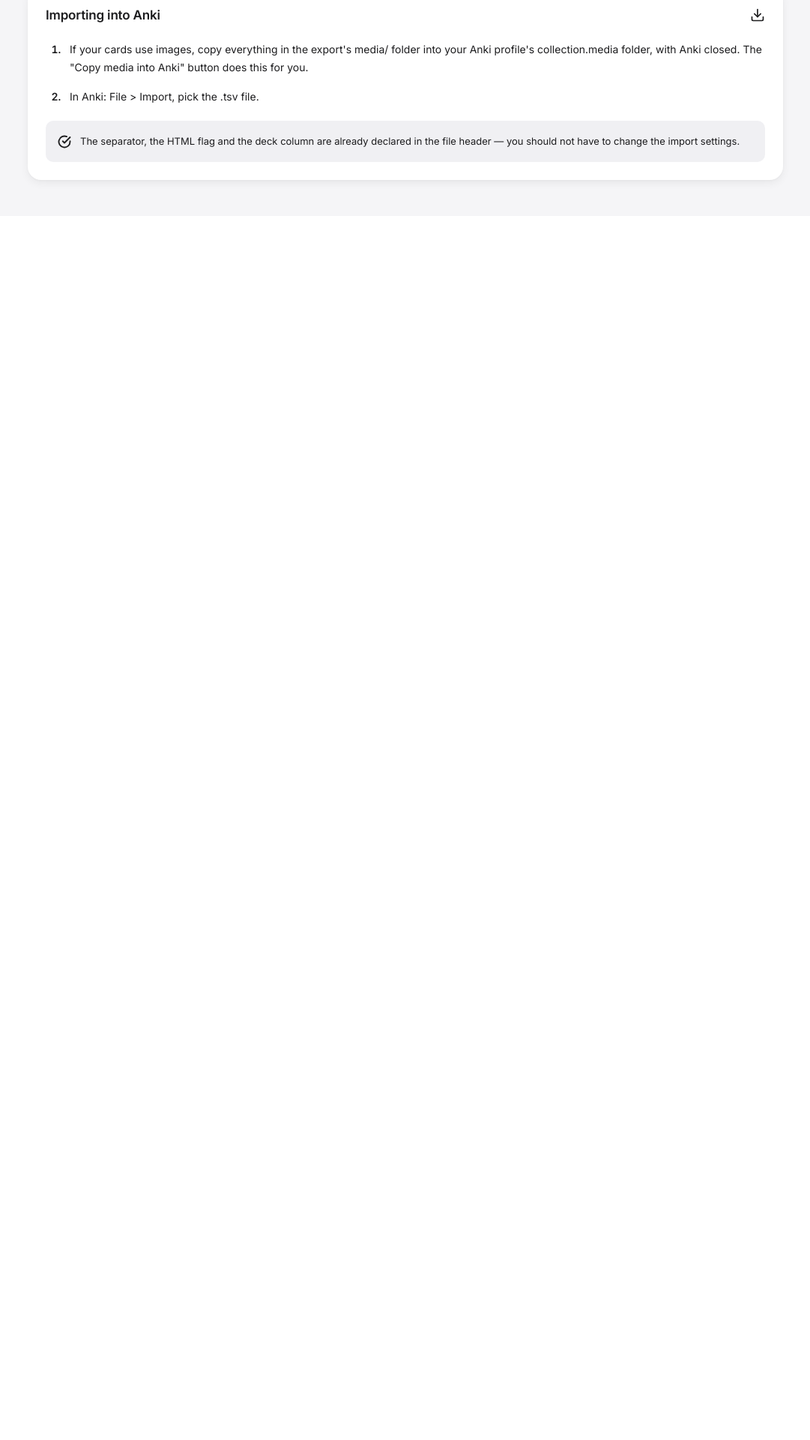
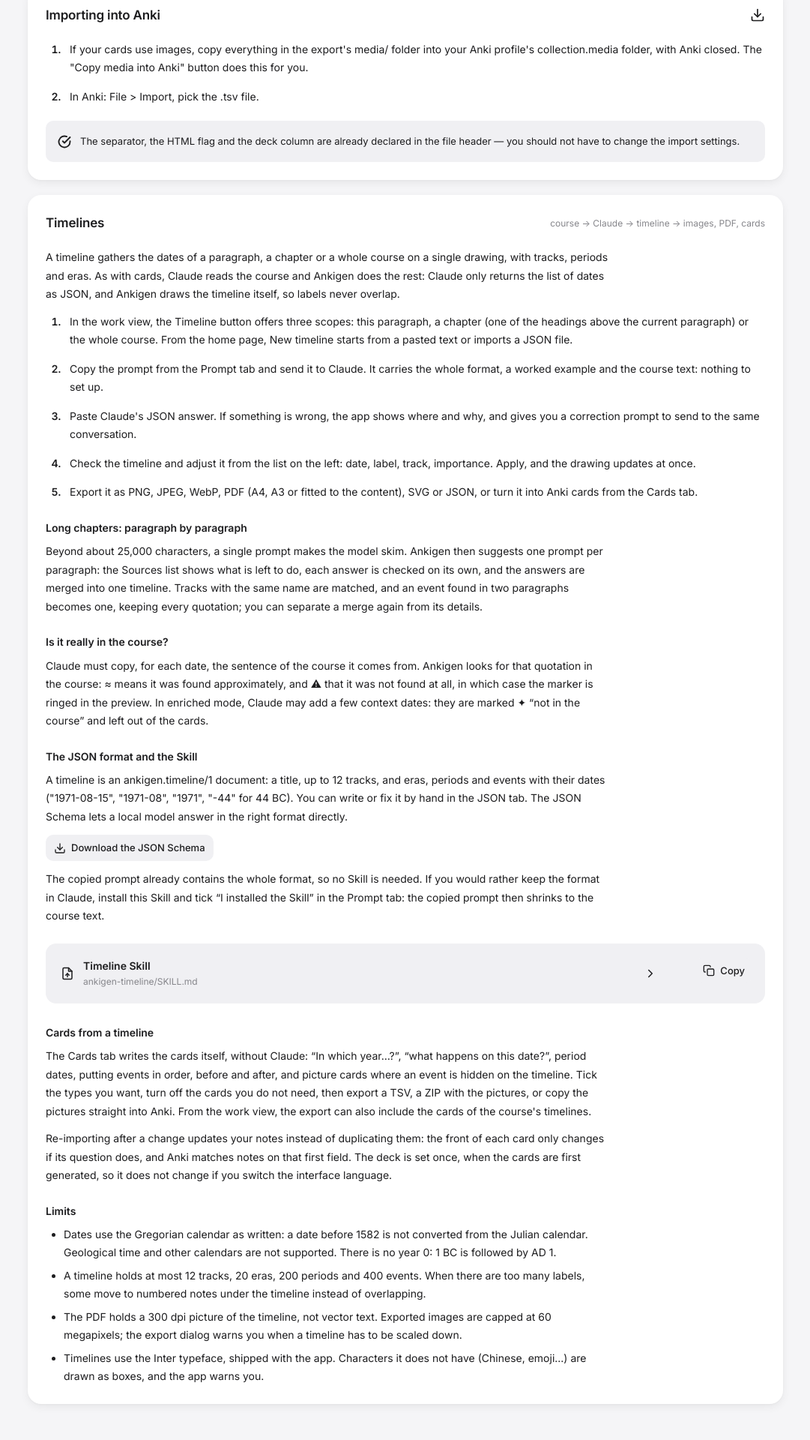
Before and after one commit to leoprosy/Anki-Gen, a Flask app: page /help in a window 1280 px wide. Shown: the part 1032-2952 px from the top of the page at 75% size, without its empty margins (99-1180 px from the left). Before the commit the page ends 1281 px from the top, so only its background shows below. Run offline with Flask 3, Linux system fonts and the light colour scheme; data that the repository does not hold is empty; some libraries are stand-ins or nearby versions.

Commit message:
feat(help): explain timelines on the help page
Add a "Timelines" section to the How to use page: the steps from scope to
export, per-paragraph extraction for long chapters, how quotations are
checked, the JSON format with a downloadable JSON Schema, the timeline Skill
to copy (built from the same blocks as the prompt), cards and re-import, and
the limits (Gregorian calendar as written, sizes, raster PDF, fonts).

Co-Authored-By: Claude Opus 5.5 <noreply@anthropic.com>

```diff
--- a/app.py
+++ b/app.py
@@ -274,10 +274,21 @@ def load_skill_template(lang):
     return ""
 
 
+def _timeline_skill_text(lang):
+    """Le Skill frise de l'aide ; une frise cassée ne doit pas empêcher l'aide de s'afficher."""
+    try:
+        import timeline_prompt
+        return timeline_prompt.skill_text(lang)
+    except Exception:           # noqa: BLE001 — l'aide passe avant la frise
+        app.logger.exception("Skill frise illisible")
+        return ""
+
+
 @app.route("/help")
 def help_page():
     return render_template("help.html",
-                           skill_template=load_skill_template(current_lang()))
+                           skill_template=load_skill_template(current_lang()),
+                           timeline_skill=_timeline_skill_text(current_lang()))
 
 
 @app.route("/api/settings", methods=["GET", "POST"])
--- a/static/style.css
+++ b/static/style.css
@@ -1162,6 +1162,10 @@ textarea#response:focus {
 .help-import-steps li::marker { font-weight: 600; }
 .help-section > .help-note { display: flex; align-items: flex-start; gap: 12px; max-width: none; margin: 20px 0 0; padding: 16px; border-radius: var(--r-md); background: var(--surface-alt); font-size: 13px; }
 .help-note svg { margin-top: 3px; }
+.help-subtitle { margin: 24px 0 8px; font-size: 14px; font-weight: 600; }
+.help-list { padding-left: 24px; font-size: 14px; line-height: 1.75; max-width: 85ch; }
+.help-list li + li { margin-top: 6px; }
+.help-section .help-template + .help-subtitle { margin-top: 28px; }
 @media (max-width: 700px) {
   .help-page { padding-top: 28px; }
   .help-workflow-grid { grid-template-columns: repeat(2, minmax(0, 1fr)); }
--- a/templates/help.html
+++ b/templates/help.html
@@ -62,22 +62,85 @@
     </ol>
     <p class="help-note"><svg width="18" height="18" aria-hidden="true"><use href="#i-check"></use></svg><span>{{ t('help.anki_header') }}</span></p>
   </section>
+
+  <section class="card help-section" id="timelines" aria-labelledby="timelines-title">
+    <div class="help-section-head">
+      <h3 id="timelines-title">{{ t('help.timelines_title') }}</h3>
+      <span class="help-caption">{{ t('help.timelines_caption') }}</span>
+    </div>
+    <p>{{ t('help.timelines_intro') }}</p>
+    <ol class="help-import-steps">
+      {% for step in ['scope', 'prompt', 'paste', 'edit', 'export'] %}
+      <li>{{ t('help.timelines_step_' ~ step) }}</li>
+      {% endfor %}
+    </ol>
+
+    <h4 class="help-subtitle">{{ t('help.timelines_long_title') }}</h4>
+    <p>{{ t('help.timelines_long') }}</p>
+
+    <h4 class="help-subtitle">{{ t('help.timelines_quotes_title') }}</h4>
+    <p>{{ t('help.timelines_quotes') }}</p>
+
+    <h4 class="help-subtitle">{{ t('help.timelines_format_title') }}</h4>
+    <p>{{ t('help.timelines_format') }}</p>
+    <p>
+      <a class="btn sm" href="{{ url_for('static', filename='schemas/timeline-v1.json') }}" download="timeline-v1.json">
+        <svg width="16" height="16" aria-hidden="true"><use href="#i-download"></use></svg>
+        <span>{{ t('help.timelines_schema') }}</span>
+      </a>
+    </p>
+    {% if timeline_skill %}
+    <p>{{ t('help.timelines_skill') }}</p>
+    <div class="help-template">
+      <details class="help-template-details">
+        <summary>
+          <svg width="18" height="18" aria-hidden="true"><use href="#i-file"></use></svg>
+          <span class="help-template-label"><strong>{{ t('help.timelines_skill_title') }}</strong><span>ankigen-timeline/SKILL.md</span></span>
+          <svg class="help-chevron" width="18" height="18" aria-hidden="true"><use href="#i-next"></use></svg>
+        </summary>
+        <div class="help-template-body">
+          <p>{{ t('help.timelines_skill_help') }}</p>
+          <pre id="timeline-skill-template" class="prompt-text" tabindex="0" role="region" aria-label="{{ t('help.timelines_skill_title') }}">{{ timeline_skill }}</pre>
+        </div>
+      </details>
+      <button type="button" class="btn sm help-copy" data-copy="timeline-skill-template">
+        <svg width="16" height="16" aria-hidden="true"><use href="#i-copy"></use></svg>
+        <span aria-live="polite">{{ t('help.copy') }}</span>
+      </button>
+    </div>
+    {% endif %}
+
+    <h4 class="help-subtitle">{{ t('help.timelines_cards_title') }}</h4>
+    <p>{{ t('help.timelines_cards') }}</p>
+    <p>{{ t('help.timelines_reimport') }}</p>
+
+    <h4 class="help-subtitle">{{ t('help.timelines_limits_title') }}</h4>
+    <ul class="help-list">
+      {% for limit in ['calendar', 'sizes', 'pdf', 'fonts'] %}
+      <li>{{ t('help.timelines_limit_' ~ limit) }}</li>
+      {% endfor %}
+    </ul>
+  </section>
 </main>
 {% endblock %}
 
 {% block scripts %}
 <script>
-  document.getElementById('copy-skill-btn').addEventListener('click', async () => {
-    const btn = document.querySelector('#copy-skill-btn span');
-    try {
-      await navigator.clipboard.writeText(document.getElementById('skill-template').textContent);
-      btn.textContent = window.T('js.copied');
-      setTimeout(() => { btn.textContent = window.T('js.copy'); }, 1400);
-    } catch (e) {
-      btn.textContent = window.T('js.copy_failed');
-      document.querySelector('.help-template-details').open = true;
-      document.getElementById('skill-template').focus();
-    }
-  });
+  // Boutons « Copier » des modèles de Skill (cartes et frise).
+  for (const button of document.querySelectorAll('[data-copy], #copy-skill-btn')) {
+    button.addEventListener('click', async () => {
+      const label = button.querySelector('span');
+      const source = document.getElementById(button.dataset.copy || 'skill-template');
+      try {
+        await navigator.clipboard.writeText(source.textContent);
+        label.textContent = window.T('js.copied');
+        setTimeout(() => { label.textContent = window.T('js.copy'); }, 1400);
+      } catch (e) {
+        label.textContent = window.T('js.copy_failed');
+        source.closest('details').open = true;
+        source.focus();
+      }
+    });
+  }
 </script>
 {% endblock %}
```
Also changed, not shown: locales/en.json (+27 -1 lines), locales/fr.json (+27 -1 lines), tests/test_timeline_routes.py (+17 -0 lines).
